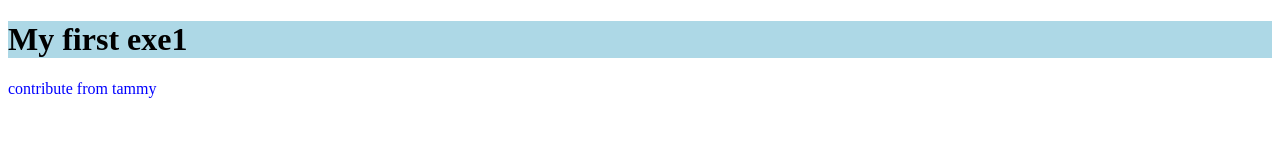
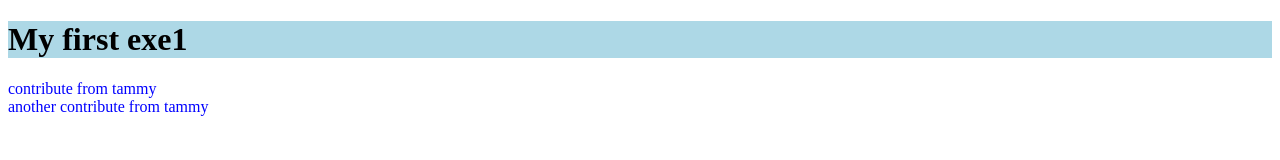
Before and after one commit to imsigal/exe1, a plain HTML site: page index.html in a window 1280 px wide. Drawn offline with Linux system fonts and the light colour scheme.

Commit message:
another contribute from tammy

```diff
--- a/index.html
+++ b/index.html
@@ -14,5 +14,6 @@
     <div class="strudent-contributer">
 contribute from tammy
     </div>
+    <div class="strudent-contributer">another contribute from tammy</div>
 </body>
 </html>
```
